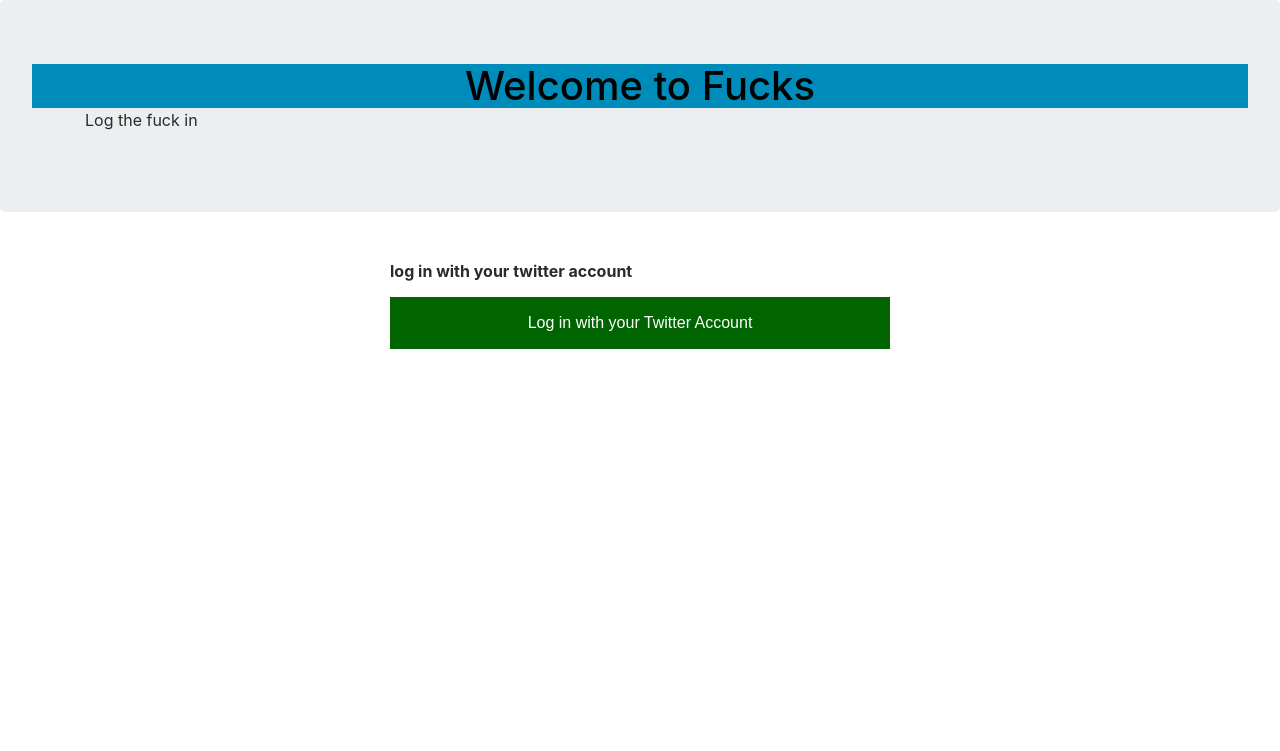
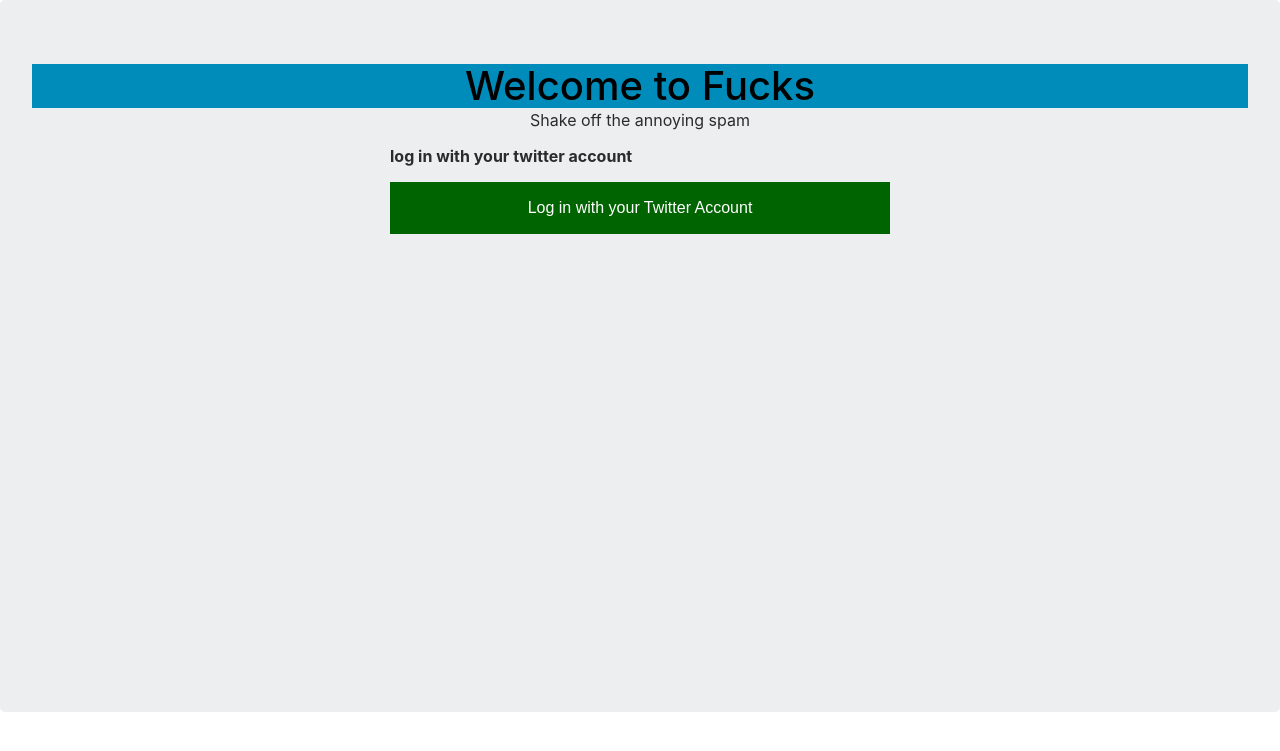
Before and after one commit to mikines/FOAAS, a Django app: page // in a window 1280 px wide. Shown: the top 751 px of the page. Run offline with Django 3.2, Linux system fonts and the light colour scheme; parts of the project's set-up code (start-up, migrations or seed data) failed here and were passed over; some libraries are stand-ins or nearby versions.

Commit message:
Update login.html

```diff
--- a/FOASS/fuckoff/templates/login.html
+++ b/FOASS/fuckoff/templates/login.html
@@ -16,12 +16,9 @@
 <body>
 	<div class=jumbotron style=margin-bottom:0;>
 	<h1>Welcome to Fucks</h1>
-	<div class=container>
-	<p>Log the fuck in</p>
-	</div>
-	</div>
-
-<h2>Shake off the annoying spam </h2>
+	<div class="container">
+		<p style="text-align:center;">Shake off the annoying spam</p>
+		</div>
 
 <p id="demo"></p>
 <div id=login>
```
